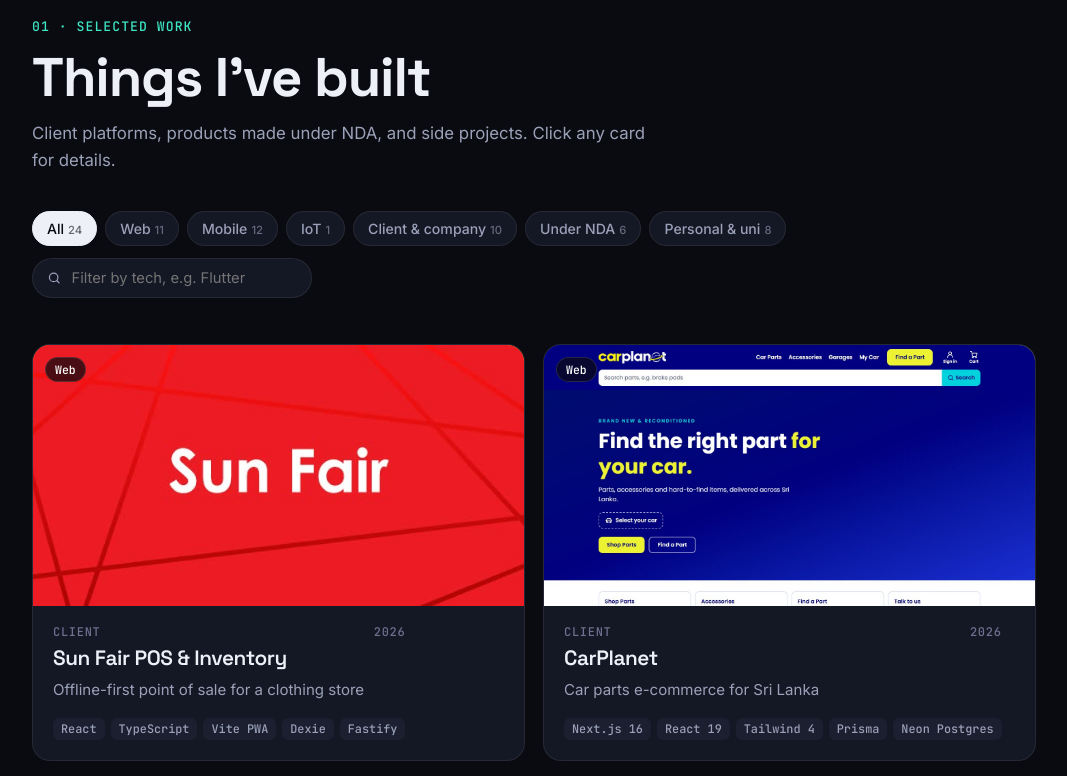
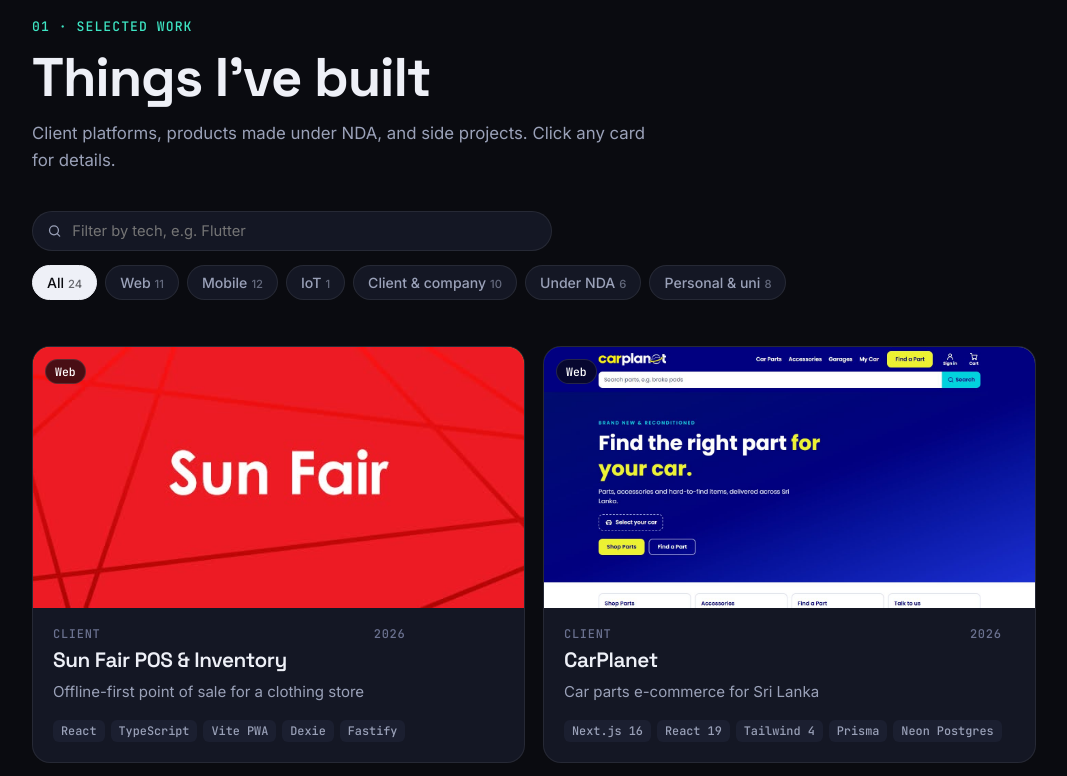
Before and after one commit to Paradox2405/Paradox2405.github.io, a plain HTML site: page index.html in a window 1280 px wide. Shown: the part 1103-1879 px from the top of the page, without its empty margins (106-1173 px from the left). Drawn offline with Linux system fonts and the light colour scheme.

Commit message:
Keep nav visible on scroll; search above filter chips

```diff
--- a/app.js
+++ b/app.js
@@ -519,7 +519,6 @@
   function onScroll() {
     const y = scrollY;
     nav.classList.toggle("scrolled", y > 20);
-    nav.classList.toggle("hidden", y > lastY && y > 400 && $("#palette").hidden);
     lastY = y;
     let current = null;
     for (const s of sections) if (s.getBoundingClientRect().top < innerHeight * 0.4) current = s.id;
--- a/index.html
+++ b/index.html
@@ -74,11 +74,11 @@
         <p class="lead">Client platforms, products made under NDA, and side projects. Click any card for details.</p>
       </div>
       <div class="toolbar reveal" role="toolbar" aria-label="Filter projects">
-        <div class="chips" id="filters"></div>
         <label class="search">
           <svg viewBox="0 0 24 24" width="16" height="16" aria-hidden="true"><circle cx="11" cy="11" r="7" fill="none" stroke="currentColor" stroke-width="2"/><path d="m20 20-3.5-3.5" stroke="currentColor" stroke-width="2" stroke-linecap="round"/></svg>
           <input id="search" type="search" placeholder="Filter by tech, e.g. Flutter" aria-label="Filter projects by technology or keyword" />
         </label>
+        <div class="chips" id="filters"></div>
       </div>
       <p class="result-count" id="result-count" aria-live="polite"></p>
       <div class="grid" id="grid"></div>
--- a/styles.css
+++ b/styles.css
@@ -169,7 +169,8 @@ kbd {
 .lead { color: var(--muted); margin-top: 14px; max-width: 620px; font-size: 1.05rem; }
 
 /* toolbar */
-.toolbar { display: flex; flex-wrap: wrap; gap: 12px; justify-content: space-between; align-items: center; margin-bottom: 10px; }
+.toolbar { display: flex; flex-direction: column; gap: 14px; align-items: stretch; margin-bottom: 10px; }
+.toolbar .search { flex: none; width: 100%; max-width: 520px; }
 .chips { display: flex; flex-wrap: wrap; gap: 8px; }
 .chip {
   border: 1px solid var(--line); background: var(--surface); color: var(--muted);
```
